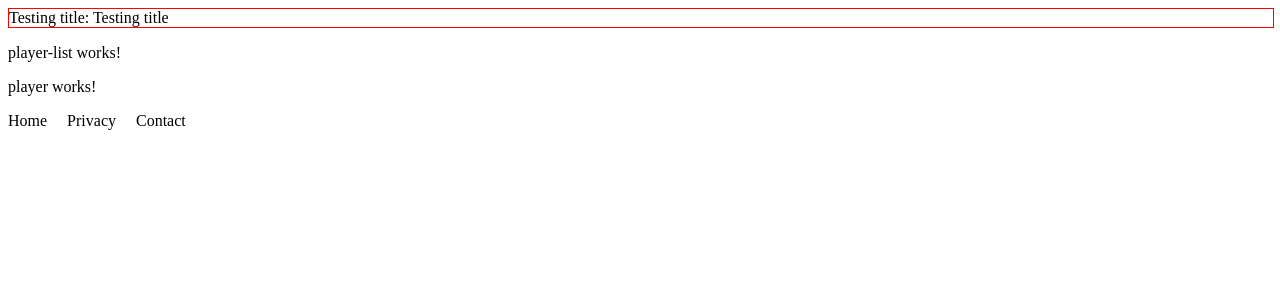
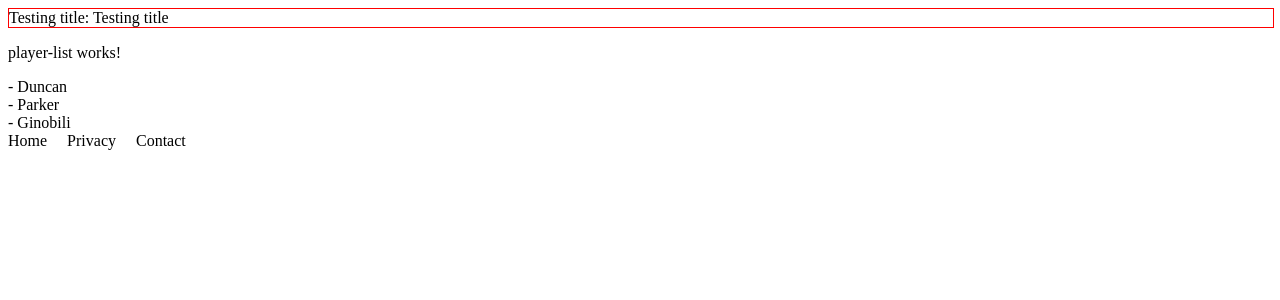
Before and after one commit to claudiogaraycochea/angular, an Angular app: page / in a window 1280 px wide. Shown: the top 300 px of the page. Built offline with nearby package versions, Linux system fonts and the light colour scheme.

Commit message:
Subcomponents and variables

```diff
--- a/src/app/player-list/player-list.component.html
+++ b/src/app/player-list/player-list.component.html
@@ -1,4 +1,4 @@
 <p>
   player-list works!
-  <player-data></player-data>
 </p>
+<player-data *ngFor="let player of playerList" [playerName]="player"></player-data>
--- a/src/app/player-list/player-list.component.ts
+++ b/src/app/player-list/player-list.component.ts
@@ -6,7 +6,7 @@ import { Component, OnInit } from '@angular/core';
   styleUrls: ['./player-list.component.css']
 })
 export class PlayerListComponent implements OnInit {
-
+  playerList = ['Duncan','Parker','Ginobili'];
   constructor() { }
 
   ngOnInit() {
--- a/src/app/player/player.component.html
+++ b/src/app/player/player.component.html
@@ -1,3 +1,3 @@
-<p>
-  player works!
-</p>
+<div>
+  - {{playerName}}
+</div>
--- a/src/app/player/player.component.ts
+++ b/src/app/player/player.component.ts
@@ -1,4 +1,4 @@
-import { Component, OnInit } from '@angular/core';
+import { Component, OnInit, Input } from '@angular/core';
 
 @Component({
   selector: 'player-data',
@@ -6,7 +6,7 @@ import { Component, OnInit } from '@angular/core';
   styleUrls: ['./player.component.css']
 })
 export class PlayerComponent implements OnInit {
-
+  @Input() playerName;
   constructor() { }
 
   ngOnInit() {
```
